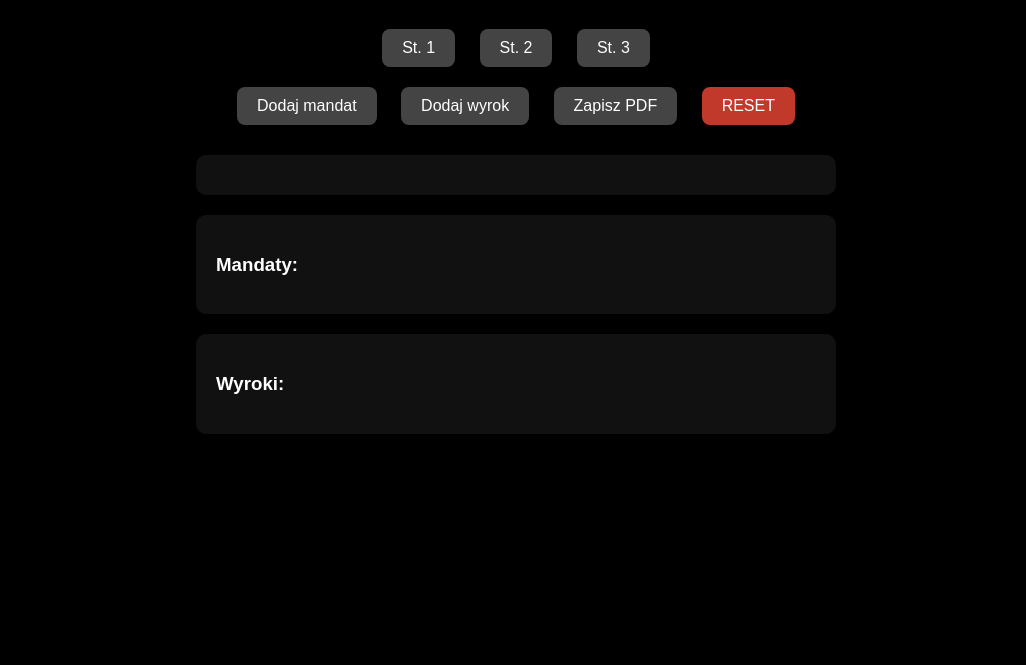
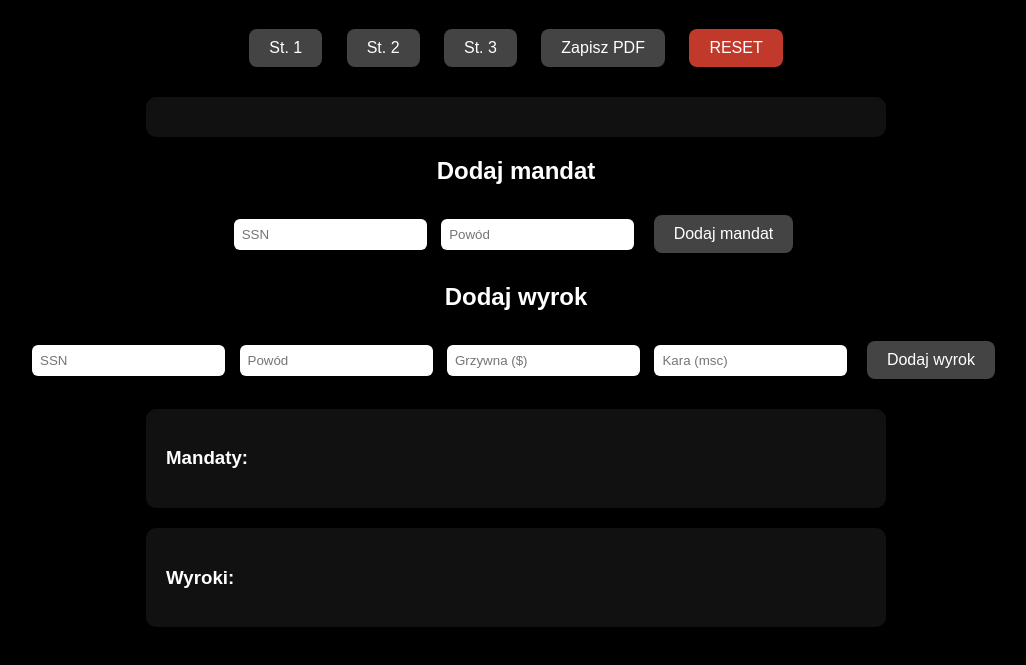
Before and after one commit to Redelek/Sluzba, a plain HTML site: page index.html in a window 1280 px wide. Shown: the part 99-764 px from the top of the page, without its empty margins (124-1150 px from the left). Drawn offline with Linux system fonts and the light colour scheme.

Commit message:
Update index.html

```diff
--- a/index.html
+++ b/index.html
@@ -29,18 +29,17 @@
       background-color: #666;
     }
 
-    #reset {
-      background-color: #c0392b;
-    }
-
-    #reset:hover {
-      background-color: #e74c3c;
+    input {
+      padding: 8px;
+      margin: 5px;
+      border-radius: 6px;
+      border: none;
     }
 
     .log, #mandaty-list, #wyroki-list {
       margin-top: 20px;
       text-align: left;
-      max-width: 600px;
+      max-width: 700px;
       margin-left: auto;
       margin-right: auto;
       background: #111;
@@ -51,9 +50,8 @@
     .badge {
       background-color: #222;
       margin: 5px;
-      padding: 10px 14px;
+      padding: 10px;
       border-radius: 12px;
-      display: block;
     }
 
     .badge button {
@@ -64,6 +62,10 @@
       cursor: pointer;
       font-weight: bold;
     }
+
+    .form-group {
+      margin: 10px 0;
+    }
   </style>
 </head>
 <body>
@@ -71,13 +73,28 @@
 
   <button onclick="start()">St. 1</button>
   <button onclick="pause()">St. 2</button>
-  <button onclick="stop()">St. 3</button><br>
-  <button onclick="addMandat()">Dodaj mandat</button>
-  <button onclick="addWyrok()">Dodaj wyrok</button>
+  <button onclick="stop()">St. 3</button>
   <button onclick="saveAsPDF()">Zapisz PDF</button>
-  <button onclick="resetAll()" id="reset">RESET</button>
+  <button onclick="resetAll()" id="reset" style="background-color: #c0392b;">RESET</button>
 
   <div class="log" id="log"></div>
+
+  <h2>Dodaj mandat</h2>
+  <div class="form-group">
+    <input type="text" id="mandat-ssn" placeholder="SSN" />
+    <input type="text" id="mandat-powod" placeholder="Powód" />
+    <button onclick="addMandat()">Dodaj mandat</button>
+  </div>
+
+  <h2>Dodaj wyrok</h2>
+  <div class="form-group">
+    <input type="text" id="wyrok-ssn" placeholder="SSN" />
+    <input type="text" id="wyrok-powod" placeholder="Powód" />
+    <input type="number" id="wyrok-grzywna" placeholder="Grzywna ($)" />
+    <input type="number" id="wyrok-kara" placeholder="Kara (msc)" />
+    <button onclick="addWyrok()">Dodaj wyrok</button>
+  </div>
+
   <div id="mandaty-list"></div>
   <div id="wyroki-list"></div>
 
@@ -149,27 +166,35 @@ Wyroki: ${totalWyroki.length}`;
     }
 
     const addMandat = () => {
-      const ssn = prompt("Podaj SSN:");
-      const powod = prompt("Podaj powód:");
+      const ssn = document.getElementById("mandat-ssn").value.trim();
+      const powod = document.getElementById("mandat-powod").value.trim();
       if (!ssn || !powod) return;
 
       const { totalMinutes, totalMandaty, totalWyroki } = loadData();
       totalMandaty.push({ ssn, powod, data: new Date().toLocaleString() });
       saveData(totalMinutes, totalMandaty, totalWyroki);
       renderItems();
+
+      document.getElementById("mandat-ssn").value = "";
+      document.getElementById("mandat-powod").value = "";
     }
 
     const addWyrok = () => {
-      const ssn = prompt("Podaj SSN:");
-      const powod = prompt("Podaj powód:");
-      const grzywna = prompt("Podaj grzywnę ($):");
-      const kara = prompt("Podaj długość kary (msc):");
+      const ssn = document.getElementById("wyrok-ssn").value.trim();
+      const powod = document.getElementById("wyrok-powod").value.trim();
+      const grzywna = document.getElementById("wyrok-grzywna").value.trim();
+      const kara = document.getElementById("wyrok-kara").value.trim();
       if (!ssn || !powod || !grzywna || !kara) return;
 
       const { totalMinutes, totalMandaty, totalWyroki } = loadData();
       totalWyroki.push({ ssn, powod, grzywna, kara, data: new Date().toLocaleString() });
       saveData(totalMinutes, totalMandaty, totalWyroki);
       renderItems();
+
+      document.getElementById("wyrok-ssn").value = "";
+      document.getElementById("wyrok-powod").value = "";
+      document.getElementById("wyrok-grzywna").value = "";
+      document.getElementById("wyrok-kara").value = "";
     }
 
     const removeMandat = (index) => {
@@ -206,14 +231,6 @@ Wyroki: ${totalWyroki.length}`;
         ).join("");
     }
 
-    const resetAll = () => {
-      const confirmReset = confirm("Na pewno chcesz zresetować wszystkie dane?");
-      if (confirmReset) {
-        localStorage.clear();
-        location.reload();
-      }
-    }
-
     const saveAsPDF = () => {
       const { totalMinutes, totalMandaty, totalWyroki } = loadData();
       const element = document.createElement("div");
@@ -228,6 +245,13 @@ Wyroki: ${totalWyroki.length}`;
       html2pdf().from(element).save("raport.pdf");
     }
 
+    const resetAll = () => {
+      if (confirm("Na pewno chcesz zresetować wszystkie dane?")) {
+        localStorage.clear();
+        location.reload();
+      }
+    }
+
     renderItems();
   </script>
 </body>
```
Lines whose indentation alone changed are shown as unchanged.
